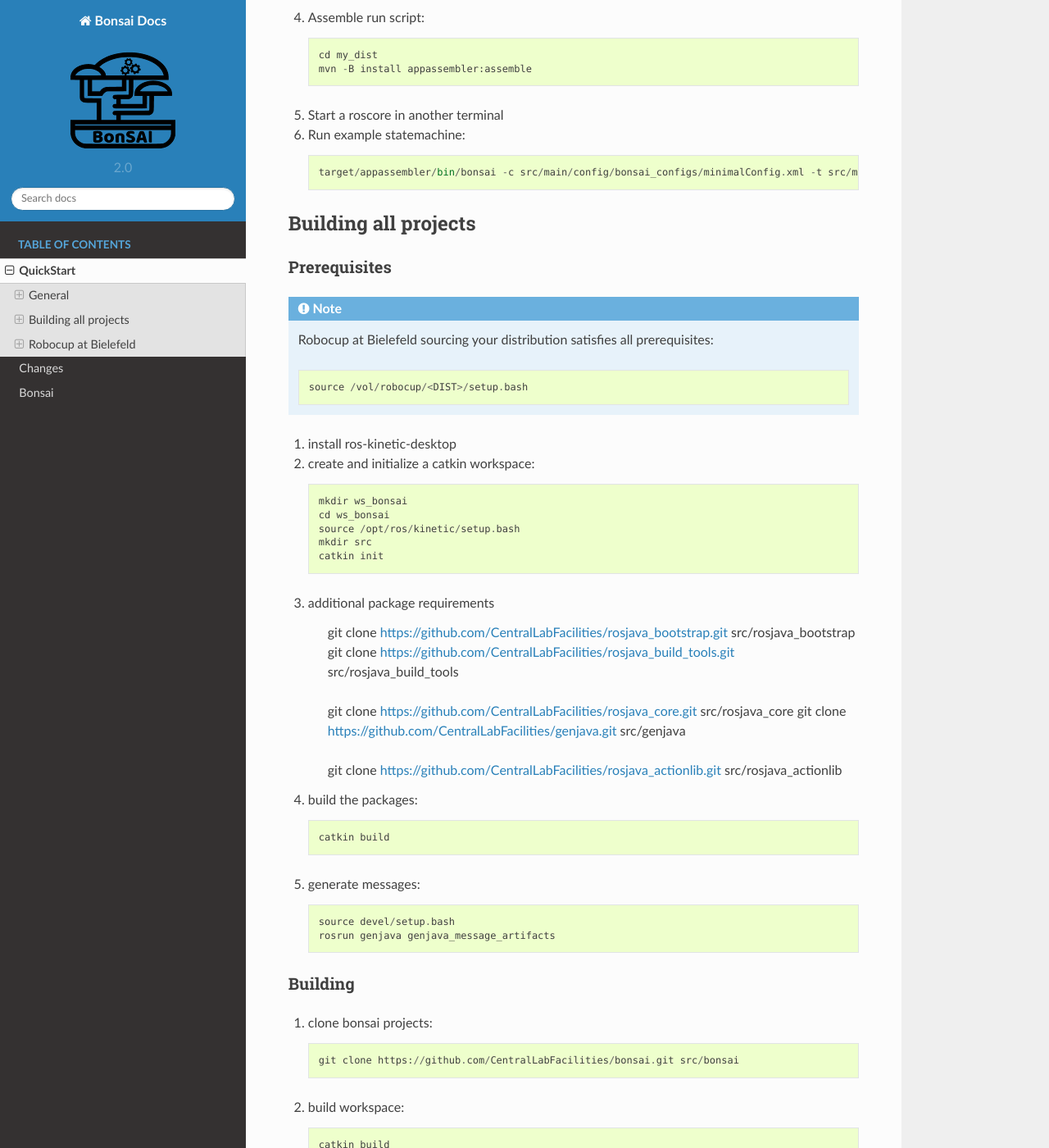
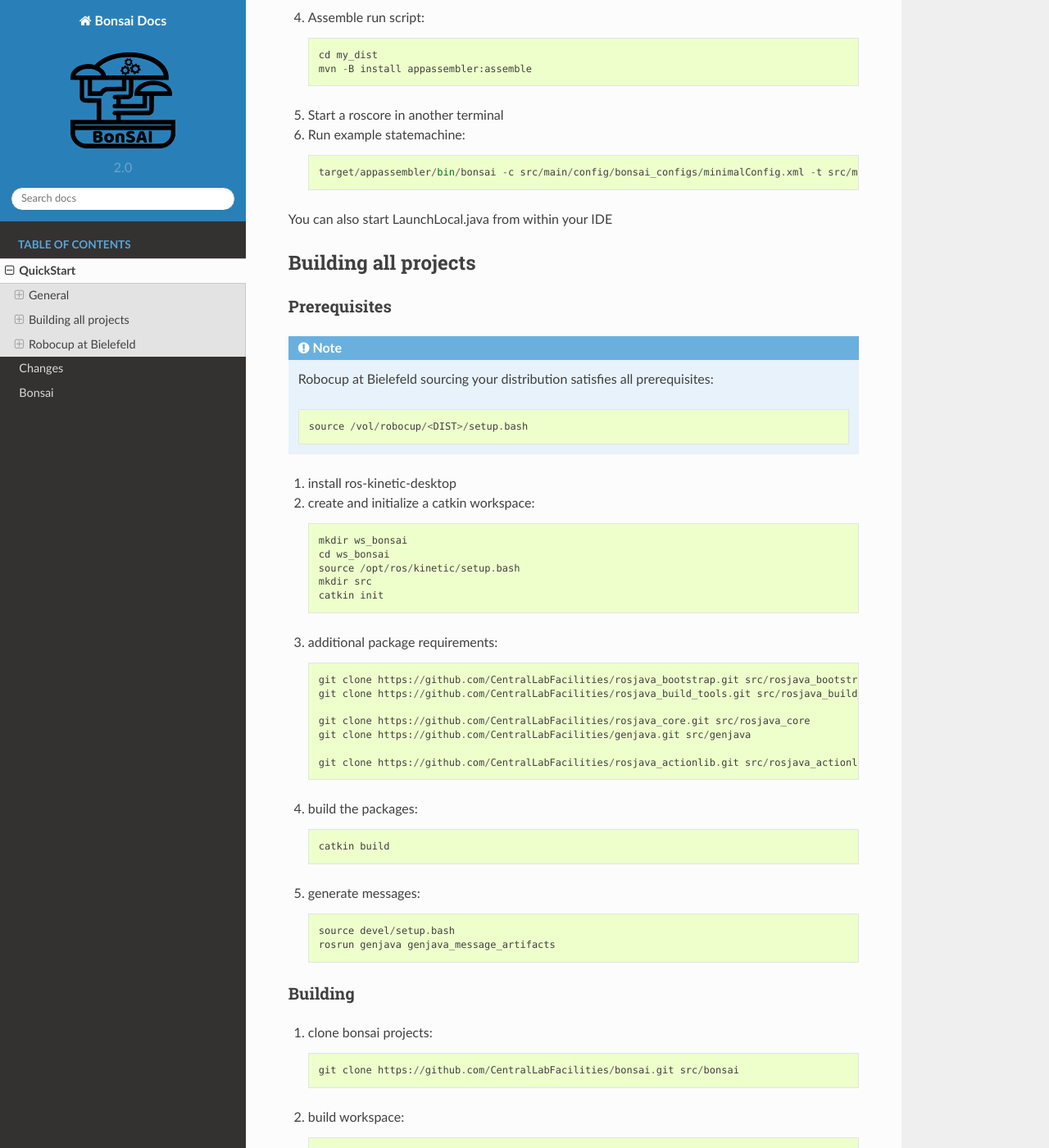
Before and after one commit to CentralLabFacilities/bonsai, a Sphinx documentation site: the page built from docs/source/quickstart.rst, in a window 1280 px wide and 1400 px high, scrolled down 1642 px. Shown: the whole window at 82% size. Built offline with Sphinx 7.4.7 and the Read the Docs theme 2.0.0, drawn with Linux system fonts in a browser that asks for light colours; some of the changed text lies outside the part shown.

```diff
--- a/docs/source/quickstart.rst
+++ b/docs/source/quickstart.rst
@@ -92,6 +92,8 @@
 
     target/appassembler/bin/bonsai -c src/main/config/bonsai_configs/minimalConfig.xml -t src/main/config/state_machines/minimal.xml
 
+You can also start LaunchLocal.java from within your IDE
+
 Building all projects
 =====================
 
@@ -114,7 +116,7 @@
     mkdir src
     catkin init
 
-3. additional package requirements
+3. additional package requirements::
 
     git clone https://github.com/CentralLabFacilities/rosjava_bootstrap.git src/rosjava_bootstrap
     git clone https://github.com/CentralLabFacilities/rosjava_build_tools.git src/rosjava_build_tools
```
Also changed, not shown: other parts of docs/source/quickstart.rst (+2 -2 lines), 9 other files.
